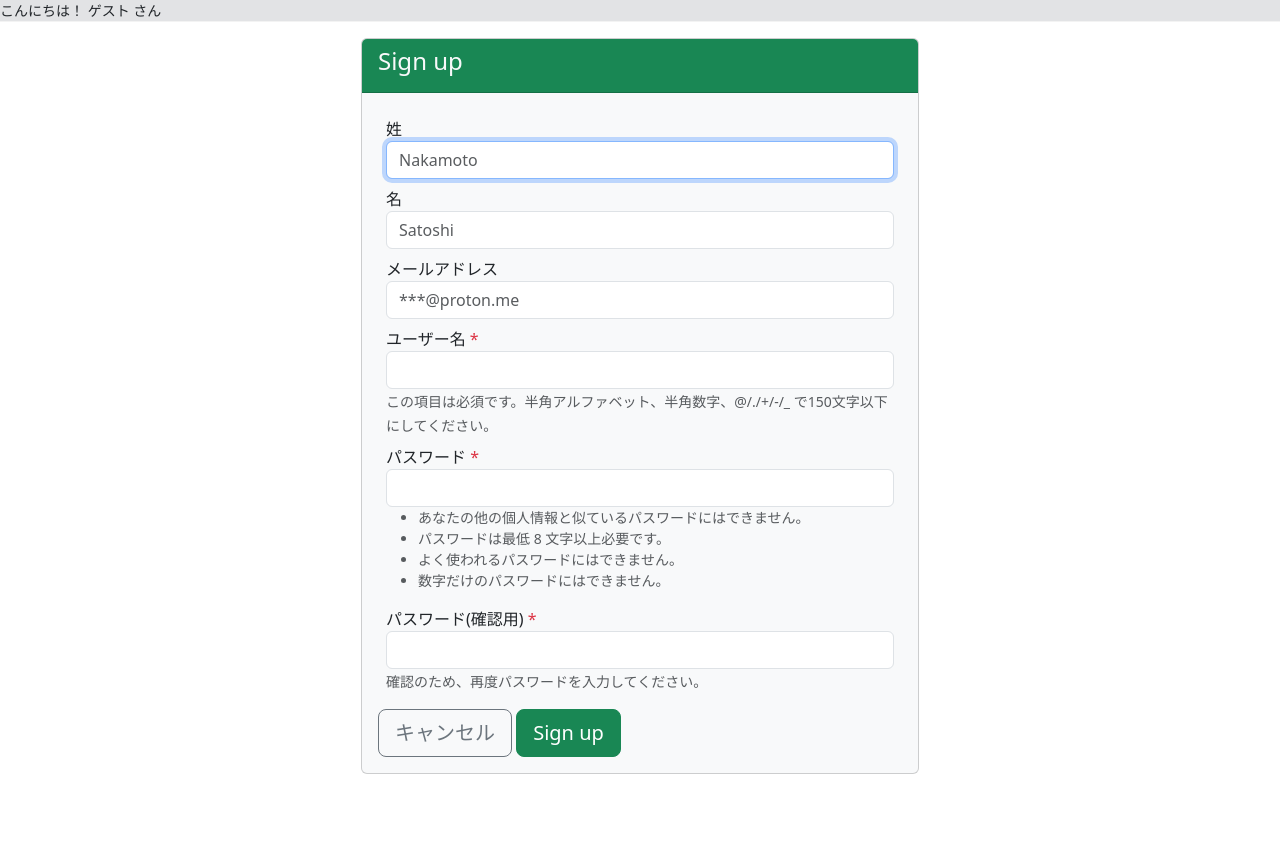
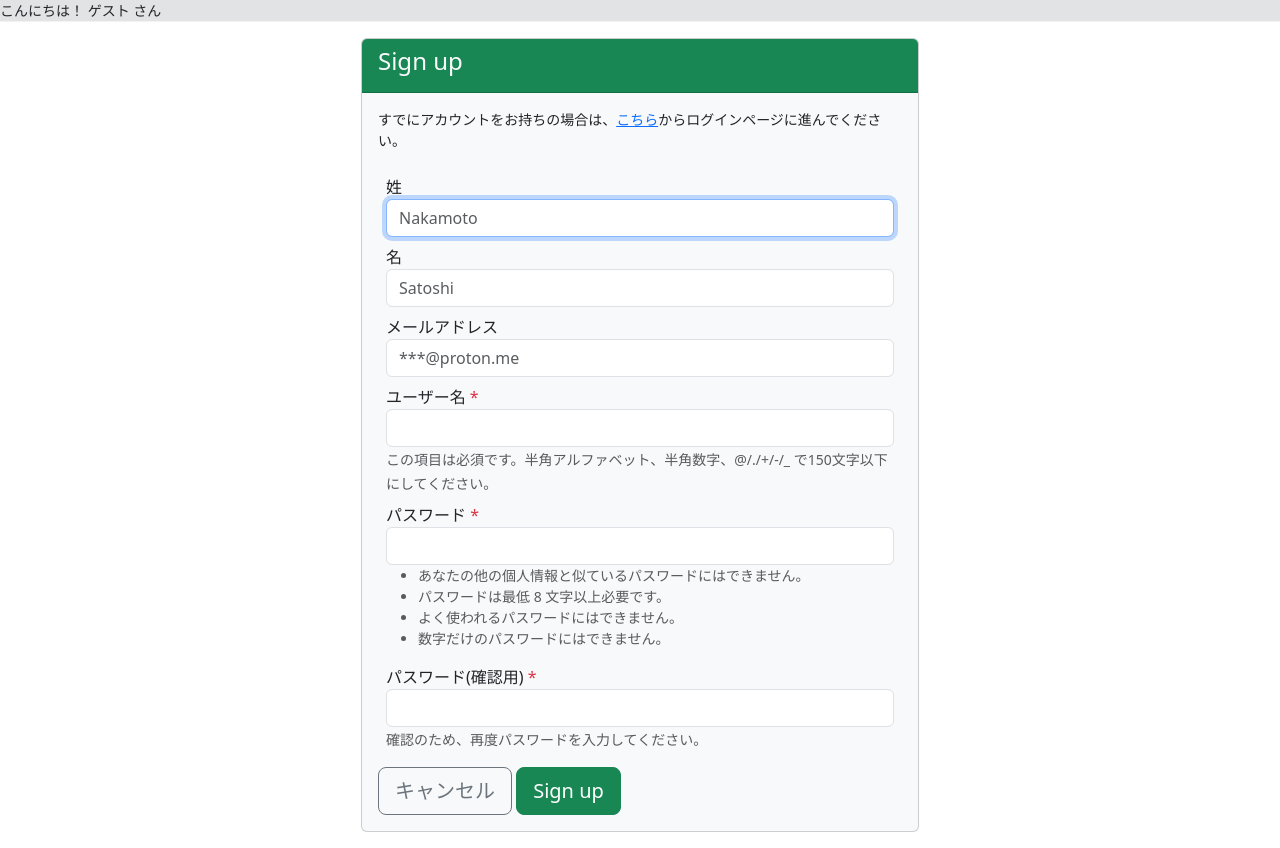
Before and after one commit to Yono1112/Django-tutorial-apps, a Django app: page /signup/ in a window 1280 px wide. Shown: the part 64-912 px from the top of the page. Before the commit the page ends 838 px from the top, so only its background shows below. Run offline with Django 5.2, Linux system fonts and the light colour scheme; some libraries are stand-ins or nearby versions.

Commit message:
add message in signup page

```diff
--- a/Django_tutorial_poll_site/user_auth/templates/user_auth/user_form.html
+++ b/Django_tutorial_poll_site/user_auth/templates/user_auth/user_form.html
@@ -9,6 +9,11 @@
 				<div class="card-header bg-success text-light">
 					<h4>{{ process_name }}</h4>
 				</div>
+				{% if process_name == "Sign up"%}
+					<small class="d-block text-right mx-3 mt-3">
+						すでにアカウントをお持ちの場合は、<a href="{% url 'user_auth:login' %}">こちら</a>からログインページに進んでください。
+					</small>
+				{% endif %}
 				<!-- カードボディー -->
 				<div class="card-body">
 					<form action="" method="POST">
```
